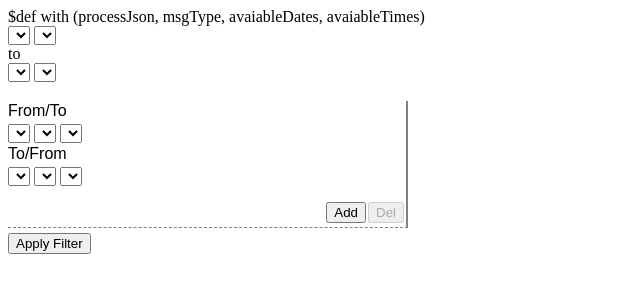
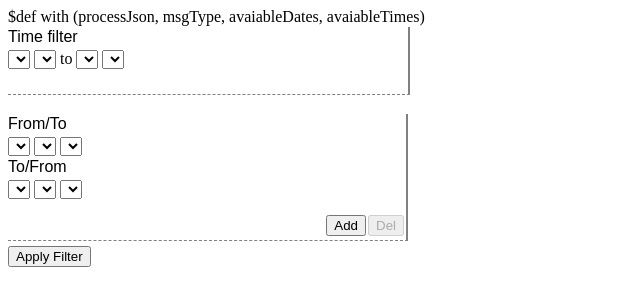
Before and after one commit to piashishi/log2html, a Python web app: template templates/index.html in a window 1280 px wide; the page is wider, and only the part inside the window is pictured. Shown: the top 306 px of that part, without its empty margins (0-640 px from the left). Run offline with Jinja, Linux system fonts and the light colour scheme; the template is opened without the code that fills it, so the values that code supplies are empty.

Commit message:
Optimize time filter

```diff
--- a/static/show.css
+++ b/static/show.css
@@ -2,11 +2,18 @@ div.main_div {
 	width:1600px;
 }
 div.filter {
- 	width:400px;
+	width:400px;
 	float:left;
 }
 
 div.filterclass {
+	border-bottom :1px dashed gray;
+	border-right :2px solid gray;
+	padding-bottom:25px;
+}
+
+div.time_filter {
+	width:400px;
 	border-bottom :1px dashed gray;
 	border-right :2px solid gray;
 	padding-bottom:25px;
--- a/templates/index.html
+++ b/templates/index.html
@@ -81,12 +81,11 @@ $def with (processJson, msgType, avaiableDates, avaiableTimes)
     </head>
     <body>
         <div class="main_div">
-            <div class="start_time_filter">
+            <div class="time_filter">
+                <p>Time filter</p>
                 <select id="start_date"></select>
                 <select id="start_time"></select>
-            </div>
             to
-            <div class="end_time_filter">
                 <select id="end_date"></select>
                 <select id="end_time"></select>
             </div>
```
